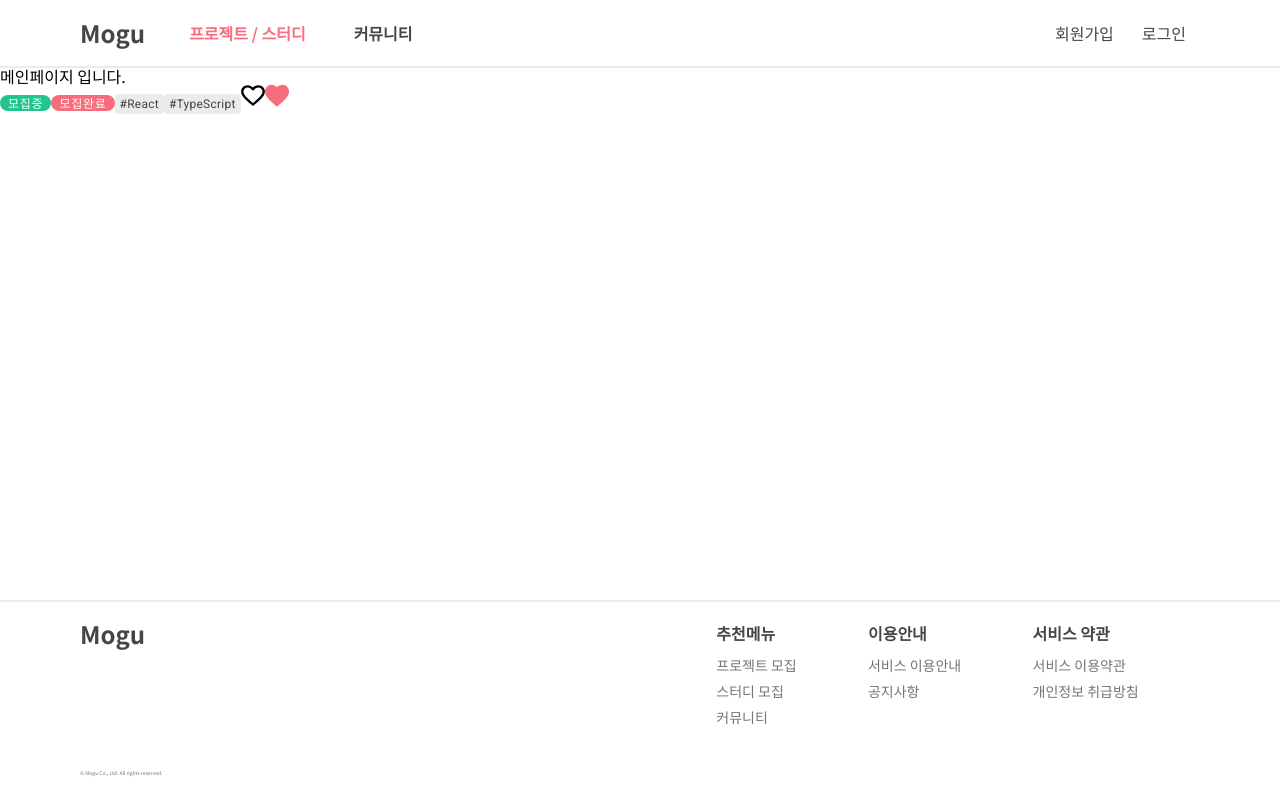
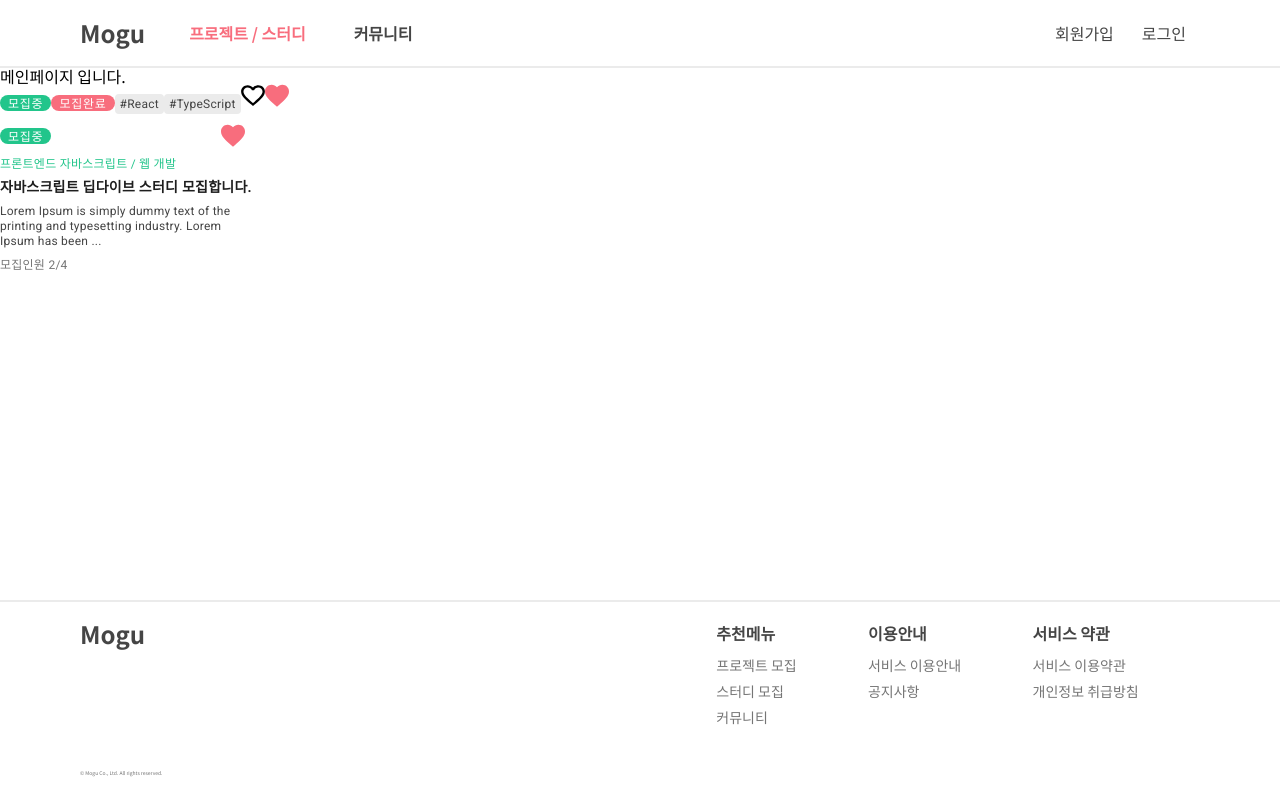
Before and after one commit to MoguProject/mogu-front, a Next.js app: page / in a window 1280 px wide. Built offline with nearby package versions, Linux system fonts and the light colour scheme.

Commit message:
[#9] ✨ feat: [데스크탑]스터디 카드 컴포넌트 구현

```diff
--- /dev/null
+++ b/components/common/card/study/StudyDesktopCard.tsx
@@ -0,0 +1,56 @@
+import React from 'react';
+import CardState from '../../CardState';
+import Image from 'next/image';
+import {
+  StudyCardWrapper,
+  StudyCardTop,
+  StudyCardBottom,
+  StudyCardSubTitle,
+  StudyCardTitle,
+  StudyCardContents,
+  StudyCardMemberNum,
+} from './styled';
+
+const StudyDesktopCard = ({
+  state,
+  likeState,
+}: {
+  state: boolean;
+  likeState: boolean;
+}) => {
+  return (
+    <StudyCardWrapper>
+      <StudyCardTop>
+        <CardState state={state} />
+        {likeState ? (
+          <Image
+            src={'/images/icon/heart_active.svg'}
+            alt="heart"
+            width={24}
+            height={24}
+          />
+        ) : (
+          <Image
+            src={'/images/icon/heart.svg'}
+            alt="heart"
+            width={24}
+            height={24}
+          />
+        )}
+      </StudyCardTop>
+      <StudyCardBottom>
+        <StudyCardSubTitle>프론트엔드 자바스크립트 / 웹 개발</StudyCardSubTitle>
+        <StudyCardTitle>
+          자바스크립트 딥다이브 스터디 모집합니다.
+        </StudyCardTitle>
+        <StudyCardContents>
+          Lorem Ipsum is simply dummy text of the printing and typesetting
+          industry. Lorem Ipsum has been ...
+        </StudyCardContents>
+        <StudyCardMemberNum>모집인원 2/4</StudyCardMemberNum>
+      </StudyCardBottom>
+    </StudyCardWrapper>
+  );
+};
+
+export default StudyDesktopCard;
--- /dev/null
+++ b/components/common/card/study/styled.ts
@@ -0,0 +1,48 @@
+import styled from 'styled-components';
+
+export const StudyCardWrapper = styled.div`
+  display: flex;
+  flex-direction: column;
+  align-items: flex-start;
+  padding: 10px 0;
+  gap: 10px;
+  width: 253px;
+  height: 193px;
+`;
+
+export const StudyCardTop = styled.div`
+  display: flex;
+  align-items: center;
+  gap: 170px;
+`;
+
+export const StudyCardBottom = styled.div`
+  display: flex;
+  flex-direction: column;
+  align-items: flex-start;
+  gap: 10px;
+  font-family: 'Roboto', sans-serif;
+  letter-spacing: 0.25px;
+`;
+
+export const StudyCardSubTitle = styled.h3`
+  color: ${(props) => props.theme.colors.green};
+  font-size: 12px;
+`;
+
+export const StudyCardTitle = styled.h2`
+  color: ${(props) => props.theme.colors.dark};
+  font-weight: 700;
+  font-size: 14px;
+`;
+
+export const StudyCardContents = styled.p`
+  color: ${(props) => props.theme.colors.primary};
+  font-size: 12px;
+  line-height: 15px;
+`;
+
+export const StudyCardMemberNum = styled.span`
+  color: ${(props) => props.theme.colors.secondary};
+  font-size: 12px;
+`;
--- a/pages/index.tsx
+++ b/pages/index.tsx
@@ -4,6 +4,7 @@ import Footer from '../components/Layout/Footer';
 import CardState from '../components/common/CardState';
 import CardTags from '../components/common/CardTags';
 import Image from 'next/image';
+import StudyDesktopCard from '../components/common/card/study/StudyDesktopCard';
 
 const Home: NextPage = () => {
   return (
@@ -27,6 +28,7 @@ const Home: NextPage = () => {
         width={24}
         height={24}
       />
+      <StudyDesktopCard state={true} likeState={true} />
     </>
   );
 };
```
